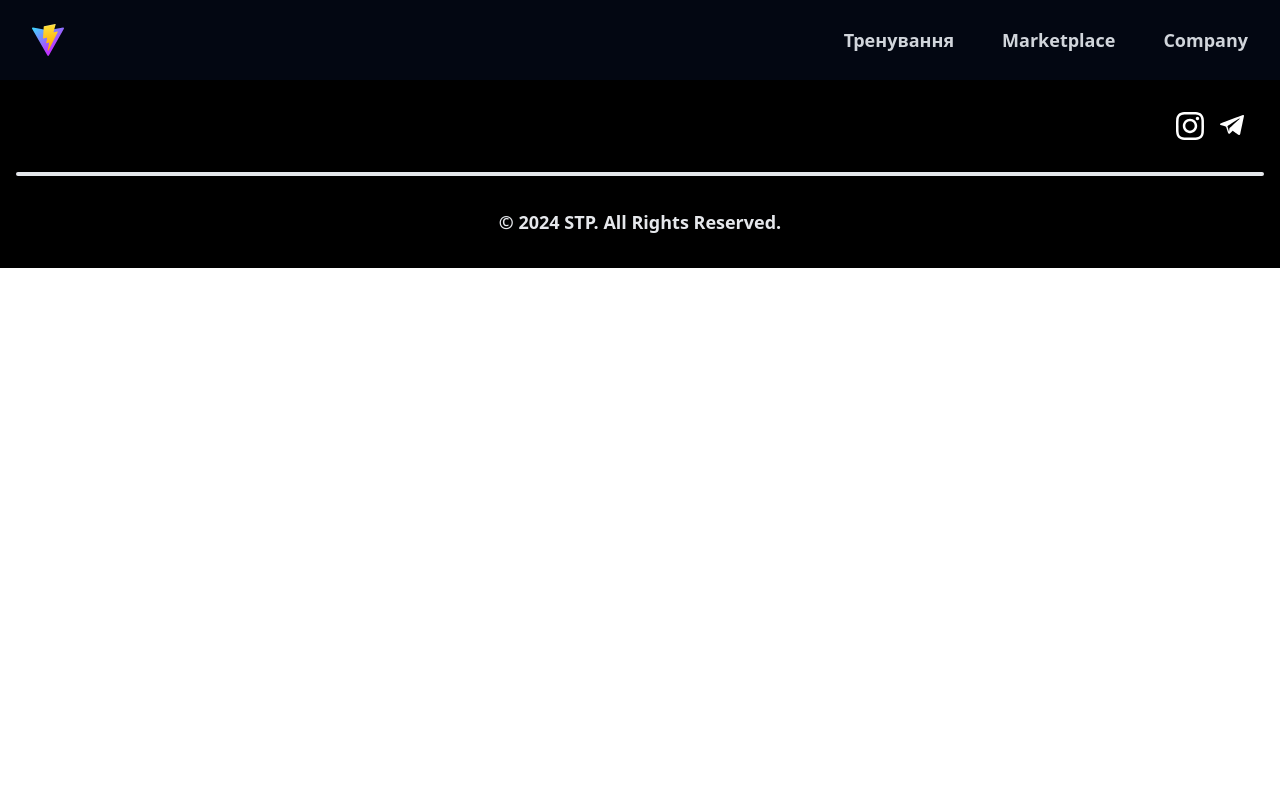
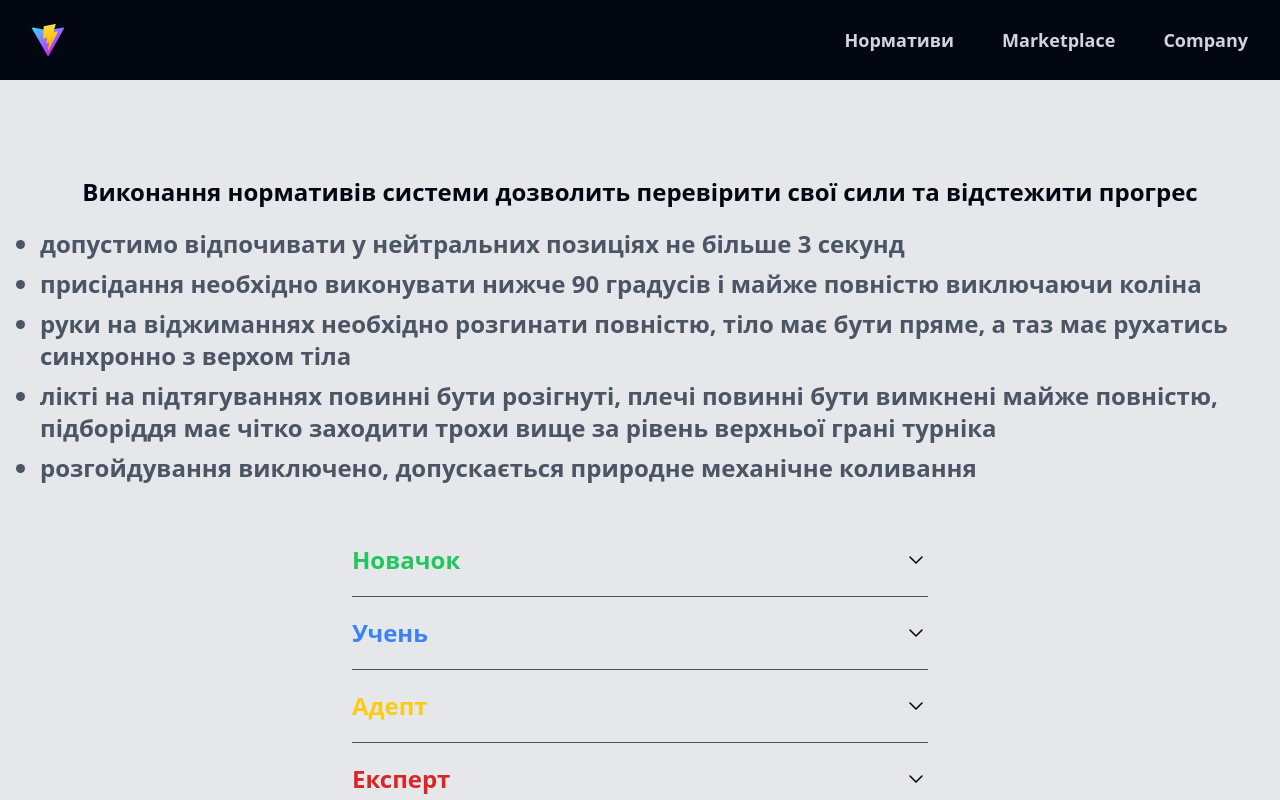
Before and after one commit to Yaroslavvvvvvvv/stp, a Vue app: page /regulations in a window 1280 px wide. Shown: the top 800 px of the page. Built offline with nearby package versions, Linux system fonts and the light colour scheme; what tailwindcss-animated would draw is missing.

Commit message:
add regulations

```diff
--- a/src/components/MyHeader.vue
+++ b/src/components/MyHeader.vue
@@ -14,7 +14,7 @@
         </button>
       </div>
       <PopoverGroup class="hidden lg:flex lg:gap-x-12">
-        <router-link to="/levels" class="text-lg font-extrabold leading-6 text-gray-300 hover:text-white">Тренування</router-link>
+        <router-link to="/regulations" class="text-lg font-extrabold leading-6 text-gray-300 hover:text-white">Нормативи</router-link>
         <a href="#" class="text-lg font-extrabold leading-6 text-gray-300 hover:text-white">Marketplace</a>
         <a href="#" class="text-lg font-extrabold leading-6 text-gray-300 hover:text-white">Company</a>
       </PopoverGroup>
@@ -37,7 +37,7 @@
         <div class="mt-6 flow-root">
           <div class="-my-6 divide-y divide-gray-500/10">
             <div class="space-y-2 py-6">
-              <router-link to="/levels" class="-mx-3 block rounded-lg px-3 py-2 text-lg font-extrabold leading-7 text-gray-300 hover:text-white">Тренування</router-link>
+              <router-link to="/regulations" class="-mx-3 block rounded-lg px-3 py-2 text-lg font-extrabold leading-7 text-gray-300 hover:text-white">Нормативи</router-link>
               <a href="#" class="-mx-3 block rounded-lg px-3 py-2 text-lg font-extrabold leading-7 text-gray-300 hover:text-white">Marketplace</a>
               <a href="#" class="-mx-3 block rounded-lg px-3 py-2 text-lg font-extrabold leading-7 text-gray-300 hover:text-white">Company</a>
             </div>
--- /dev/null
+++ b/src/components/Regulations.vue
@@ -0,0 +1,92 @@
+<script setup>
+
+</script>
+
+<template>
+  <div class="bg-gray-200">
+    <div class="mx-auto max-w-2xl px-4 py-16 sm:px-6 sm:py-24 lg:max-w-7xl lg:px-8 min-h-sceen animate-fade-down animate-duration-1000">
+      <div class="flex flex-col items-center">
+        <p class="text-gray-950 font-extrabold text-sm md:text-lg lg:text-xl xl:text-2xl mb-5">
+          Виконання нормативів системи дозволить перевірити свої сили та відстежити прогрес
+        </p>
+        <ul class="list-disc">
+          <li class="text-gray-600 text-sm md:text-lg lg:text-xl xl:text-2xl font-bold mb-2 ml-2">
+            допустимо відпочивати у нейтральних позиціях не більше 3 секунд</li>
+          <li class="text-gray-600 text-sm md:text-lg lg:text-xl xl:text-2xl font-bold mb-2 ml-2">
+            присідання необхідно виконувати нижче 90 градусів і майже повністю виключаючи коліна</li>
+          <li class="text-gray-600 text-sm md:text-lg lg:text-xl xl:text-2xl font-bold mb-2 ml-2">
+            руки на віджиманнях необхідно розгинати повністю, тіло має бути пряме, а таз має рухатись синхронно з верхом тіла</li>
+          <li class="text-gray-600 text-sm md:text-lg lg:text-xl xl:text-2xl font-bold mb-2 ml-2">
+            лікті на підтягуваннях повинні бути розігнуті, плечі повинні бути вимкнені майже повністю,
+            підборіддя має чітко заходити трохи вище за рівень верхньої грані турніка</li>
+          <li class="text-gray-600 text-sm md:text-lg lg:text-xl xl:text-2xl font-bold mb-2 ml-2">
+            розгойдування виключено, допускається природне механічне коливання
+          </li>
+        </ul>
+      </div>
+      <div class="grid divide-y divide-gray-600 max-w-xl mx-auto mt-8">
+        <div class="py-5">
+          <details class="group">
+            <summary class="flex justify-between items-center font-medium cursor-pointer list-none">
+              <span class="text-green-500 font-extrabold text-2xl">Новачок</span>
+              <span class="transition group-open:rotate-180">
+                <svg fill="none" height="24" shape-rendering="geometricPrecision" stroke="currentColor" stroke-linecap="round" stroke-linejoin="round" stroke-width="1.5" viewBox="0 0 24 24" width="24"><path d="M6 9l6 6 6-6"></path>
+</svg>
+              </span>
+            </summary>
+            <p class="font-bold text-neutral-600 mt-3 group-open:animate-fadeIn">
+              Надається автоматично кожному учаснику.
+            </p>
+          </details>
+        </div>
+        <div class="py-5">
+          <details class="group">
+            <summary class="flex justify-between items-center font-medium cursor-pointer list-none">
+              <span class="text-blue-500 font-extrabold text-2xl">Учень</span>
+              <span class="transition group-open:rotate-180">
+                <svg fill="none" height="24" shape-rendering="geometricPrecision" stroke="currentColor" stroke-linecap="round" stroke-linejoin="round" stroke-width="1.5" viewBox="0 0 24 24" width="24"><path d="M6 9l6 6 6-6"></path>
+</svg>
+              </span>
+            </summary>
+            <p class="font-bold text-neutral-600 mt-3 group-open:animate-fadeIn">
+              8 підтягувань, 20 віджимань від підлоги, 30 присідань. Час виконання швидше, ніж за 2 хвилини.
+            </p>
+          </details>
+        </div>
+        <div class="py-5">
+          <details class="group">
+            <summary class="flex justify-between items-center font-medium cursor-pointer list-none">
+              <span class="text-yellow-400 font-extrabold text-2xl">Адепт</span>
+              <span class="transition group-open:rotate-180">
+                <svg fill="none" height="24" shape-rendering="geometricPrecision" stroke="currentColor" stroke-linecap="round" stroke-linejoin="round" stroke-width="1.5" viewBox="0 0 24 24" width="24"><path d="M6 9l6 6 6-6"></path>
+</svg>
+              </span>
+            </summary>
+            <p class="text-neutral-600 font-bold mt-3 group-open:animate-fadeIn">
+              14 підтягувань, 35 віджимань від підлоги, 40 присідань. Допустимий відпочинок між вправами не більше 30
+              секунд. Допустимо один раз відпочити під час будь-якого з пунктів. Час виконання швидше, ніж за 2.5 хвилини.
+            </p>
+          </details>
+        </div>
+        <div class="py-5">
+          <details class="group">
+            <summary class="flex justify-between items-center font-medium cursor-pointer list-none">
+              <span class="text-red-600 font-extrabold text-2xl">Експерт</span>
+              <span class="transition group-open:rotate-180">
+                <svg fill="none" height="24" shape-rendering="geometricPrecision" stroke="currentColor" stroke-linecap="round" stroke-linejoin="round" stroke-width="1.5" viewBox="0 0 24 24" width="24"><path d="M6 9l6 6 6-6"></path>
+</svg>
+              </span>
+            </summary>
+            <p class="text-neutral-600 font-bold mt-3 group-open:animate-fadeIn">
+              20 підтягувань, 45 віджимань від підлоги, 50 присідань. Допустимий відпочинок між вправами не більше 30
+              секунд. Допустимо один раз відпочити під час присідань. Час виконання швидше, ніж за 3 хвилини.
+            </p>
+          </details>
+        </div>
+      </div>
+    </div>
+  </div>
+</template>
+
+<style scoped>
+</style>
--- a/src/routes.js
+++ b/src/routes.js
@@ -5,6 +5,11 @@ const routes = [
         path: '/',
         name: 'home',
         component: () => import('./components/Home.vue')
+    },
+    {
+        path: '/regulations',
+        name: 'regulations',
+        component: () => import('./components/Regulations.vue')
     },
     {
         path: '/levels',
```
